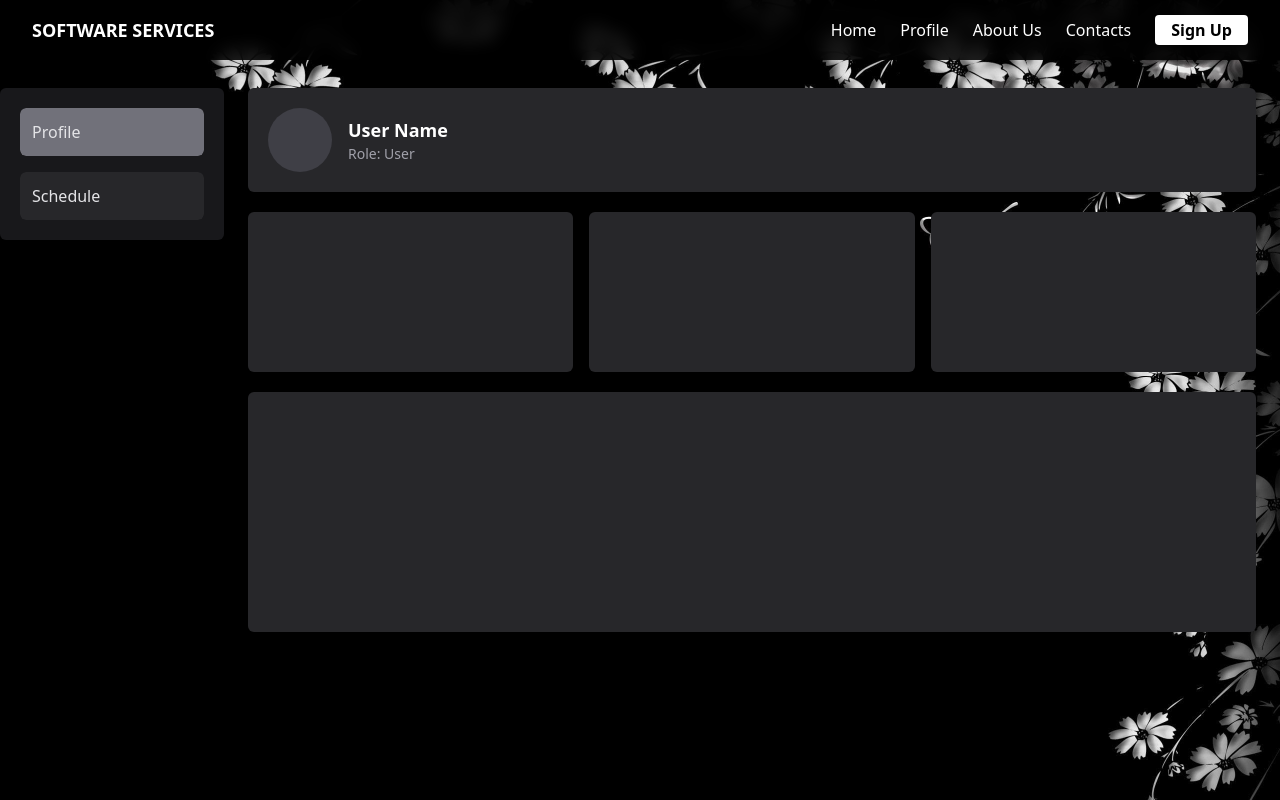
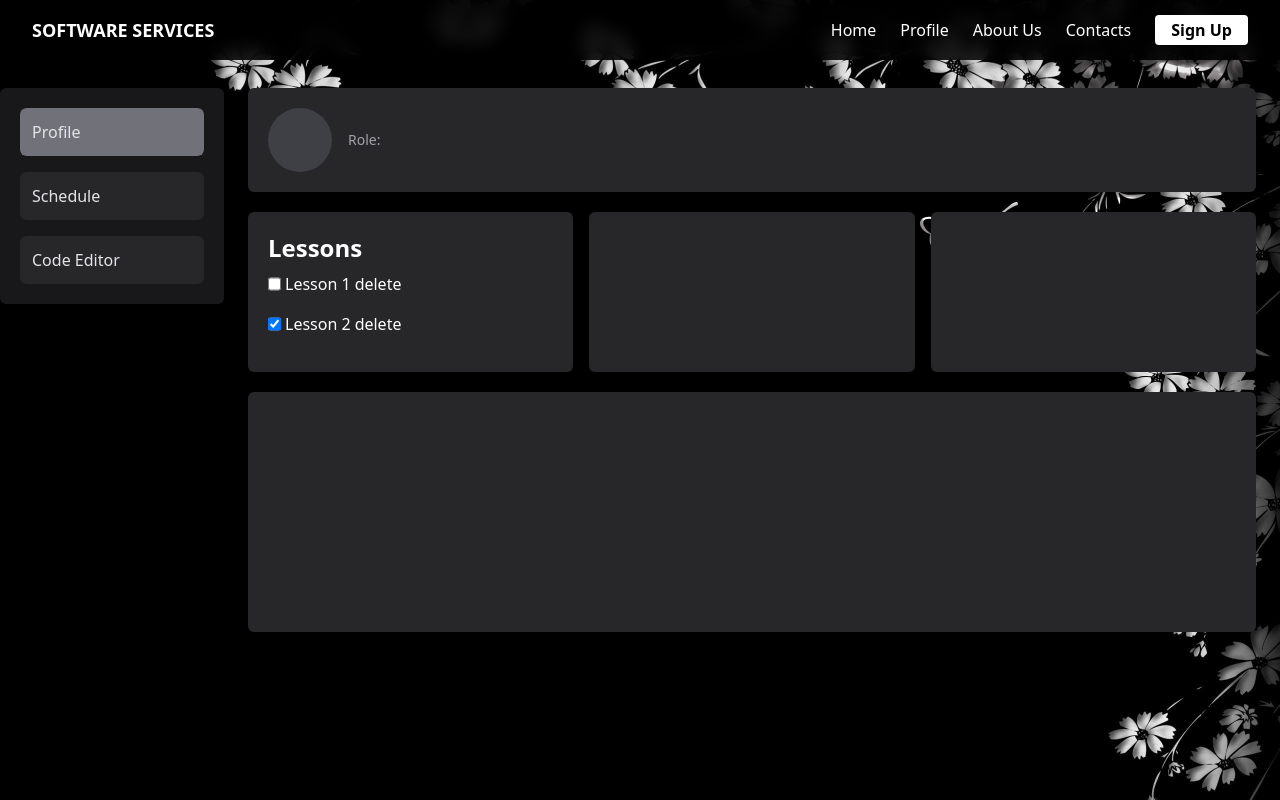
Before and after one commit to lustarm/software-services, a React (Vite) app: page /profile in a window 1280 px wide. Built offline with nearby package versions, Linux system fonts and the light colour scheme; sample sign-in values are in the browser's storage.

Commit message:
start adding lessons

```diff
--- a/src/main.tsx
+++ b/src/main.tsx
@@ -16,6 +16,7 @@ import RegisterPage from './routes/auth/register'
 // Profile
 import ProfilePage from './routes/profile/profile-page'
 import ProfileSchedulePage from './routes/profile/profile-schedule'
+import ProfileCodeEditor from './routes/profile/profile-code'
 
 const router = createBrowserRouter([
 	{
@@ -45,6 +46,11 @@ const router = createBrowserRouter([
         element: <ProfileSchedulePage />,
         errorElement: <ErrorPage />,
     },
+    {
+        path: "/profile/codeeditor",
+        element: <ProfileCodeEditor />,
+        errorElement: <ErrorPage />,
+    },
 ])
 
 createRoot(document.getElementById('root')!).render(
--- a/src/routes/profile/components/side-bar.tsx
+++ b/src/routes/profile/components/side-bar.tsx
@@ -29,6 +29,16 @@ export default function ProfileSideBar() {
                         Schedule
                     </Link>
                 </li>
+                <li className="rounded-md overflow-hidden">
+                    <Link
+                        to="/profile/codeeditor/"
+                        className={`block p-3 hover:bg-zinc-700 rounded-md
+                        transition
+                        ${isActive("/profile/codeeditor/") ? 'bg-zinc-500' : 'bg-zinc-800'}`}
+                    >
+                        Code Editor
+                    </Link>
+                </li>
             </ul>
         </div>
     );
--- /dev/null
+++ b/src/routes/profile/profile-code.tsx
@@ -0,0 +1,20 @@
+import NavBar from "@/components/nav-bar";
+import ProfileSideBar from "@/routes/profile/components/side-bar";
+
+export default function ProfileCodeEditor() {
+    return (
+        <div className="relative bg-cover bg-[url('/src/assets/pxfuel.jpg')]
+            bg-center backdrop-blur-sm h-screen">
+
+            <div className="h-16">
+                <NavBar />
+            </div>
+            <div className="flex flex-1">
+                <ProfileSideBar />
+
+                <div className="flex-1 p-6">
+                </div>
+            </div>
+        </div>
+    );
+}
--- a/src/routes/profile/profile-page.tsx
+++ b/src/routes/profile/profile-page.tsx
@@ -10,14 +10,41 @@ export default function ProfilePage() {
 
     const [username, setUsername] = useState("")
     const [email, setEmail] = useState("")
+    const [role, setRole] = useState("")
+
+    interface lesson {
+        id: Number
+        name: string
+        complete: boolean
+        description: string
+    }
+
+    const [lessons, setLessons] = useState([
+        { id: 1, complete: false, name: 'Lesson 1', description: "hello world"},
+        { id: 2, complete: true, name: 'Lesson 2', description: "less 2 hello world"},
+    ]);
+
 
     useEffect(() => {
         setLoading(false)
         // Get user info
+        // Set lesson info
     }, [])
 
     if(loading) {
         return
+    }
+
+    const toggleLessonComplete = (id: Number) => {
+        setLessons((prevLessons) =>
+            prevLessons.map((lesson) =>
+                lesson.id === id ? { ...lesson, complete: !lesson.complete } : lesson
+            )
+        );
+    };
+
+    function deleteLesson (lesson: lesson) {
+        setLessons(lessons.filter(e => e !== lesson))
     }
 
     return (
@@ -38,14 +65,34 @@ export default function ProfilePage() {
                         <div className="w-16 h-16 bg-zinc-700 rounded-full"></div>
                         <div>
                             { /* == if shows up when loading it will just be ... */ }
-                            <div className="font-bold text-lg">User Name</div>
-                            <div className="text-sm text-zinc-400">Role: User</div>
+                            <div className="font-bold text-lg">{username}</div>
+                            <div className="text-sm text-zinc-400">Role: {role}</div>
                         </div>
                     </div>
 
                     {/* Main Content Panels */}
                     <div className="grid grid-cols-3 gap-4">
-                        <div className="bg-zinc-800 p-5 rounded-md h-40"></div>
+                        <div className="bg-zinc-800 p-5 rounded-md h-40 overflow-auto">
+                            <h1 className="font-semibold text-2xl">Lessons</h1>
+                            {
+                                lessons.map((lesson) =>
+                                    <div className="flex flex-row py-2 space-x-1">
+                                        <input id="default-checkbox" type="checkbox" value=""
+                                        checked={lesson.complete}
+                                        onClick={() => toggleLessonComplete}
+                                        className=" text-blue-600 bg-gray-100
+                                        border-gray-300 rounded dark:ring-offset-gray-800
+                                        dark:bg-gray-700 dark:border-gray-600"></input>
+                                        <a>
+                                            {lesson.name}
+                                        </a>
+                                        <button onClick={() => deleteLesson(lesson)}>
+                                            delete
+                                        </button>
+                                    </div>
+                                )
+                            }
+                        </div>
                         <div className="bg-zinc-800 p-5 rounded-md h-40"></div>
                         <div className="bg-zinc-800 p-5 rounded-md h-40"></div>
                     </div>
```
Also changed, not shown: 2 other files (tests, documents, lock files or other folders).
